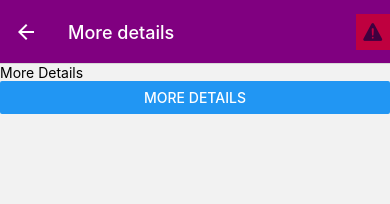
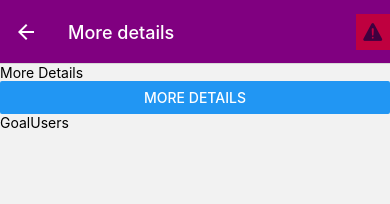
Before and after one commit to beibeixx/CS5520, a React Native app: screen /Details in a window 390 px wide. Shown: the top 204 px of the page. Built offline with nearby package versions, Linux system fonts and the light colour scheme; no server answers; the database is empty.

Commit message:
add goaluser and add fetch json

```diff
--- a/Components/GoalDetails.js
+++ b/Components/GoalDetails.js
@@ -3,6 +3,7 @@ import React, { useState, useEffect } from "react";
 import Ionicons from '@expo/vector-icons/Ionicons';
 import PressableButton from "./PressableButton";
 import { updateWarningInDB } from "../Firebase/firestoreHelper";
+import GoalUsers from "./GoalUsers";
 
 export default function GoalDetails({ navigation, route }) {
   const [isWarning, setIsWarning] = useState(false);
@@ -44,6 +45,7 @@ export default function GoalDetails({ navigation, route }) {
         <Text style={isWarning && styles.warning}>More Details</Text>
       )}
       <Button title="More Details" onPress={moreDetailsHandler}></Button>
+      <GoalUsers />
     </View>
   );
 }
--- /dev/null
+++ b/Components/GoalUsers.js
@@ -0,0 +1,24 @@
+import { StyleSheet, Text, useAnimatedValue, View } from "react-native";
+import React, { useEffect } from "react";
+
+export default function GoalUsers() {
+  useEffect(() => {
+    async function fetchData() {
+      try {
+        const response = await fetch(
+          "https://jsonplaceholder.typicode.com/users"
+        );
+      } catch (error) {
+        console.error("Error fetching data:", error);
+      }
+    }
+    fetchData();
+  }, []);
+  return (
+    <View>
+      <Text>GoalUsers</Text>
+    </View>
+  );
+}
+
+const styles = StyleSheet.create({});
```
